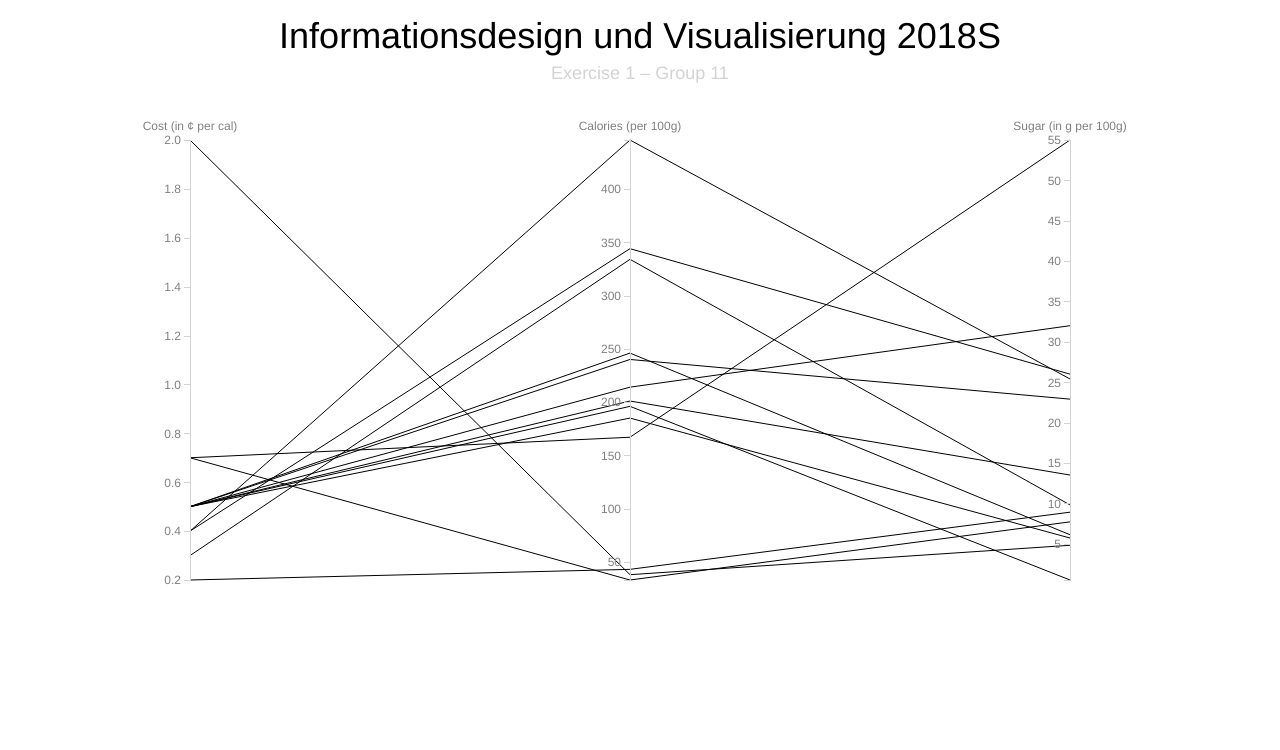
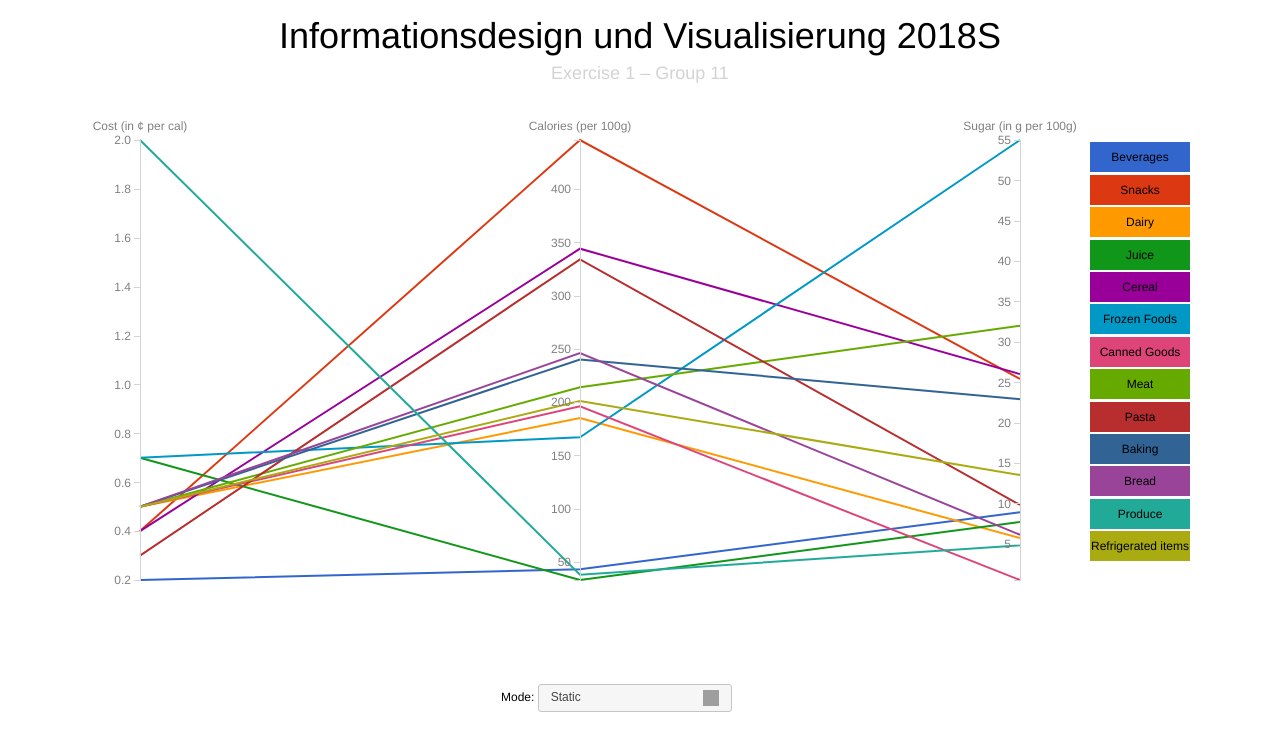
Before and after one commit to monoorangitis/ok592.github.io, a plain HTML site: page index.html in a window 1280 px wide. Drawn offline with nearby package versions, Linux system fonts and the light colour scheme; grey boxes are pictures that could not be loaded.

Commit message:
Interactivity added, static mode added, choicebox added

```diff
--- a/index.html
+++ b/index.html
@@ -2,6 +2,7 @@
 <html lang="en">
 <head>
     <meta charset="UTF-8">
+    <link rel="stylesheet" href="http://code.jquery.com/ui/1.12.1/themes/base/jquery-ui.css">
     <link rel="stylesheet" href="stylesheet.css">
     <link rel="shortcut icon" type="image/x-icon" href="/icon.ico">
     <title>InfoVis 2018S</title>
@@ -17,7 +18,22 @@
 <h1>Informationsdesign und Visualisierung 2018S</h1>
 <h2>Exercise 1 – Group 11</h2>
 
-<div id="pc"></div>
+<div id="root">
+    <div id="pc"></div>
+    <div id="placeholder"></div>
+    <div id="names_div"></div>
+</div>
+
+<div id="menu">
+    <form action="#">
+        <fieldset>
+            <label for="Mode">Mode: </label>
+            <select name="Mode" id="Mode">
+            </select>
+        </fieldset>
+    </form>
+
+</div>
 
 <!-- call parallel coordinates script -->
 <script type="text/javascript" src="parallelCoordinates.js"></script>
--- a/parallelCoordinates.js
+++ b/parallelCoordinates.js
@@ -30,7 +30,6 @@ d3.csv("infoVis.csv", function (csvData) {
     dimensions = d3.keys(data[0]);
     dimensions.splice(0, 1);
 
-
     //-------------------------------------------- parallel coordinates ----------------------------------------------//
 
 
@@ -60,6 +59,17 @@ d3.csv("infoVis.csv", function (csvData) {
         }));
     }
 
+    // Init Menu
+    initMenu(["Static", "Interactive"]);
+
+    i = 0;
+    function google_colors(d) {
+        i += 1;
+        var google_cols = ["#3366cc", "#dc3912", "#ff9900", "#109618", "#990099", "#0099c6", "#dd4477", "#66aa00", "#b82e2e", "#316395", "#994499", "#22aa99", "#aaaa11", "#6633cc", "#e67300", "#8b0707", "#651067", "#329262", "#5574a6", "#3b3eac"];
+        return google_cols[d % google_cols.length];
+    }
+
+    oldColor = null;
     // render parallel coordinates polylines and store them back
     polylines = svgPC.append("g")
         .attr("class", "polyline") // see {@link stylesheet.css} for details
@@ -67,30 +77,36 @@ d3.csv("infoVis.csv", function (csvData) {
         .data(data)
         .enter().append("path")
         .attr("d", path)
+        .style("stroke-width", "2")
+        .style("stroke", function() {
+            return google_colors(i)})
         // add tooltip action!
         .on("mouseover", function (d) {
+            if(readMenu()==="Interactive"){
+
                 highlighted = d; // store back highlighted element
-
+                oldColor = d3.select(this).style("stroke"); // store back highlighted element's color
                 d3.select(this).style("stroke", "lightsteelblue"); // highlight line: color it and increase the stroke-width
                 d3.select(this).style("stroke-width", "5");
 
                 tooltip = d3.select("body").append("div") // set the div, see {@link stylesheet.css} for details
                     .attr("id", "tooltip")
                     .attr("class", "tooltip");
-            tooltip.html(d.name || d.Name || d.species || d.ID) // show the name on mouseover (accounts for all naming-schemes), add x and y offset
+                tooltip.html(d.Name) // show the name on mouseover (accounts for all naming-schemes), add x and y offset
                     .style("left", (d3.event.pageX) + "px")
                     .style("top", (d3.event.pageY - 10) + "px");
-
-            redrawHighlightedCircle(); // call linked highlighting-method
+            }
         })
         .on("mouseout", function (d) {
+            if(readMenu()==="Interactive") {
                 highlighted = null;
 
                 d3.select("#tooltip").remove();
-            d3.select(this).style("stroke", "black"); // undo highlighting (reset line color)
+                d3.select(this).style("stroke", oldColor); // undo highlighting (reset line color)
                 d3.select(this).style("stroke-width", "1"); // highlight line
 
-            redrawHighlightedCircle();
+                oldColor = null;
+            }
         });
 
     // parallel coordiantes axes container
@@ -113,4 +129,66 @@ d3.csv("infoVis.csv", function (csvData) {
         .style("text-anchor", "middle")
         .attr("y", margin.top / 2)
         .text(String); // Get domain name from data
+
+
+
+    i = 0;
+    j = 0;
+    function pos(d) {
+        j += 1;
+        var heights = [40, 80, 120, 160, 200, 240, 280, 320, 360, 400, 440, 480, 520];
+        return (heights[d % heights.length]) + "px";
+    }
+
+    names_divs = d3.select("#names_div")
+        .selectAll("div")
+        .data(data).enter()
+        .append("div")
+        .style("width", "100px")
+        .style("height", "30px")
+        .style("top", function() {
+            return pos(j)})
+        .style("background",function() {return google_colors(i);})
+        .attr("class", "names")
+        .html(function (d) { return d.Name;});
+
+    function render() {
+
+        if(readMenu() === ("Interactive")){
+            // remove descriptions
+            d3.select("#names_div").style("opacity", "0");
+
+            polylines.style("stroke", "black").style("stroke-width", "1");
+
+        } else if(readMenu() === ("Static")){
+            // add descriptions
+            d3.select("#names_div").style("opacity", "1");
+
+            i = 0;
+            polylines.style("stroke-width", "2")
+                .style("stroke", function() {
+                return google_colors(i)});
+        }
+
+    }
+
+    //------------------------------------------------------ menu ----------------------------------------------------//
+
+    // init menu
+    function initMenu(entries){
+        entries.forEach(function(d) {
+            $( "select#Mode").append("<option>"+d+"</option>");
         });
+
+        $( "#Mode" ).selectmenu({
+            select: function() {
+                render();
+            }
+        });
+    }
+
+    // read current scatterplot parameters
+    function readMenu(){
+        return $( "#Mode").val();
+    }
+});
--- a/stylesheet.css
+++ b/stylesheet.css
@@ -28,11 +28,33 @@ h2 {
 }
 
 #pc {
+    position: relative;
+    float: left;
+}
+
+#root {
     position: absolute;
+    width: 1100px;
+    height: 500px;
     left: 50%;
     right: 50%;
     top: 15%;
-    margin: 0 0 0 -500px;
+    margin: 0 0 0 -550px;
+}
+
+#names_div {
+    position: relative;
+    float: right;
+    width: 100px;
+    height: 500px;
+ }
+
+#placeholder {
+    position: relative;
+    float: right;
+    float: top;
+    width: 100px;
+    height: 20px;
 }
 
 g {
@@ -62,6 +84,32 @@ div.tooltip {
     pointer-events: none;
 }
 
+.names {
+    font-family: "Helvetica Neue", Helvetica, "Arial", Arial, sans-serif;
+    font-weight: lighter;
+    font-size: 1em;
+    margin-top: 0.2em;
+    opacity: 1;
+    display: flex;
+    justify-content: center;
+    align-items: center;
+}
+
+#menu {
+    position: absolute;
+    width: 300px;
+    top: 85%;
+    left: 50%;
+    margin: 0 0 0 -150px;
+    font-family: "Helvetica Neue", Helvetica, "Arial", Arial, sans-serif;
+    font-weight: lighter;
+    font-size: 1em;
+}
+
+.select {
+    width: 50px;
+}
+
 .axis line,
 .axis path {
     fill: none;
```
Lines whose indentation alone changed are shown as unchanged.
